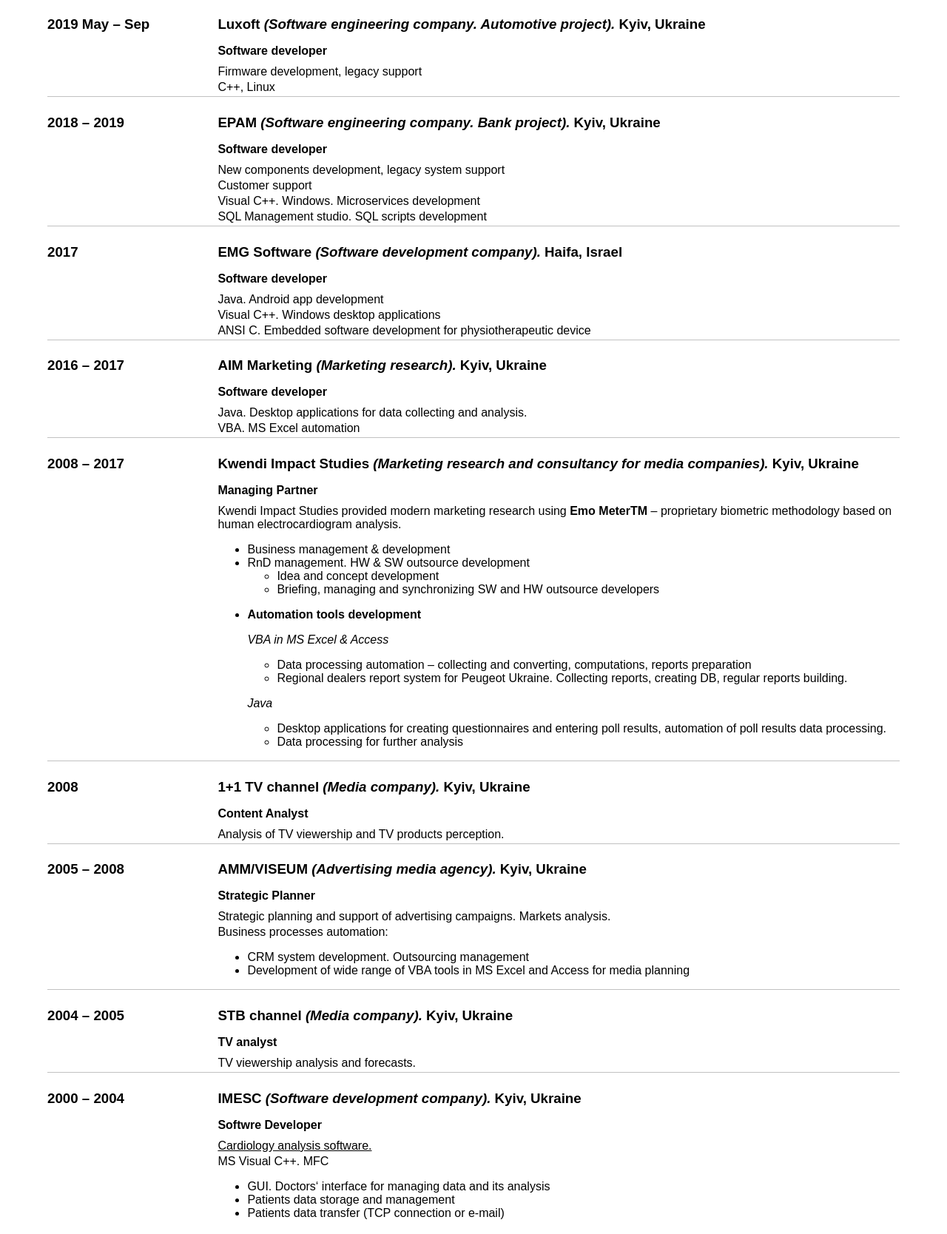
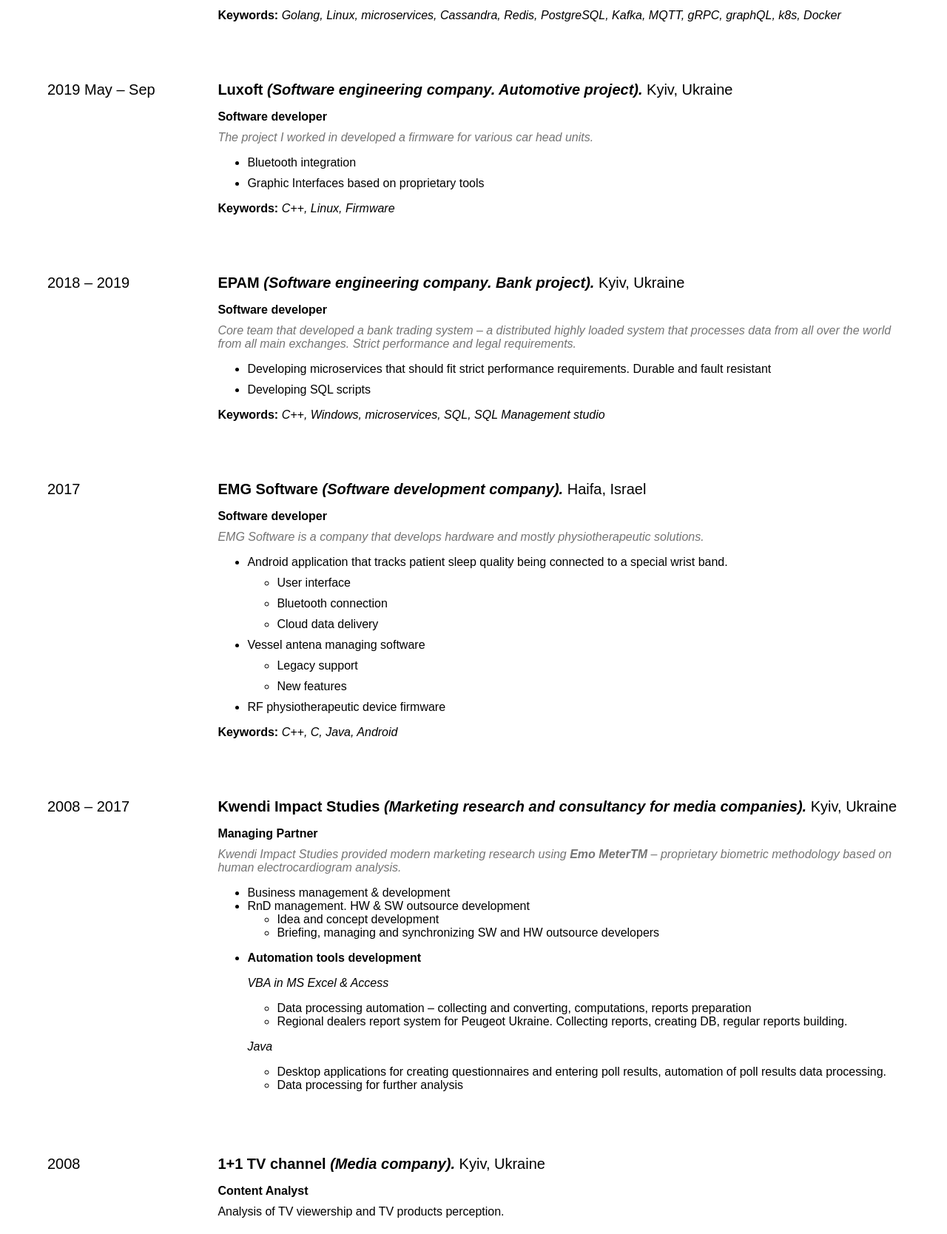
Before and after one commit to yurii-vyrovyi/cv, a plain HTML site: page index.html in a window 1280 px wide. Shown: the part 1073-2741 px from the top of the page at 74% size. Drawn offline with Linux system fonts and the light colour scheme.

Commit message:
update info and styles

```diff
--- a/index.html
+++ b/index.html
@@ -21,7 +21,7 @@
 
             <div class="hdr-name">
                 <h1 >Yurii Vyrovyi</h1>
-                <h2>Software developer</h2>
+                <h2>Software Developer</h2>
             </div>
 
             <table>
@@ -78,15 +78,15 @@
     <div class="exp-row">
 
         <div class="exp-label col-narrow-100 col-wide-20">
-            <h3>2019 &#8211 Now</h3>
+            <p class="job-label">2019 &#8211 Now</p>
         </div>
 
         <div class="exp-value col-narrow-100 col-wide-80">
-            <h3 class="job-label">90poe <em>(Software engineering company. Shipping industry software).</em> Kyiv, Ukraine </h3>
-            <p class="job-label"><strong>Software developer</strong></p>
+            <p class="job-label"><strong>90poe <em>(Software engineering company. Shipping industry software).</em></strong> Kyiv, Ukraine </p>
+            <p class="job-title"><strong>Software developer</strong></p>
 
-            <p class="regular-text company-description"><a href="https://www.90poe.io/"">90poe</a> <em>OOS studio</em> is a fleet management SaaS platform fleet owners for tracking vessels all over the globe.
-                The system provides alerting, and increases fleet effectiveness based on vessel modeling.
+            <p class="regular-text company-description"><a href="https://www.90poe.io/"">90poe</a> OOS studio is a fleet management SaaS platform fleet owners for tracking vessels all over the globe.
+                The system provides different aspects of fleet management, alerting and increases fleet effectiveness based on vessel modeling.
             </p>
 
             <ul>
@@ -115,15 +115,21 @@
     <div class="exp-row">
 
         <div class="exp-label col-narrow-100 col-wide-20">
-            <h3>2019 May &#8211 Sep</h3>
+            <p class="job-label">2019 May &#8211 Sep</p>
         </div>
 
         <div class="exp-value col-narrow-100 col-wide-80">
-            <h3 class="job-label">Luxoft <em>(Software engineering company. Automotive project).</em> Kyiv, Ukraine </h3>
-            <p class="job-label"><strong>Software developer</strong></p>
+            <p class="job-label"><strong>Luxoft <em>(Software engineering company. Automotive project).</em></strong> Kyiv, Ukraine </p>
+            <p class="job-title"><strong>Software developer</strong></p>
 
-            <p class="regular-text">Firmware development, legacy support</p>
-            <p class="regular-text">C++, Linux</p>
+            <p class="regular-text company-description">The project I worked in developed a firmware for various car head units.</p>
+
+            <ul>
+                <li class="job-key-ul">Bluetooth integration</li>
+                <li class="job-key-ul">Graphic Interfaces based on proprietary tools</li>
+            </ul>
+
+            <p class="regular-text"><strong>Keywords:</strong> <em>C++, Linux, Firmware</em></p>
         </div>
 
     </div>
@@ -132,17 +138,24 @@
     <div class="exp-row">
 
         <div class="exp-label col-narrow-100 col-wide-20">
-            <h3>2018 &#8211 2019</h3>
+            <p class="job-label">2018 &#8211 2019</p>
         </div>
 
         <div class="exp-value col-narrow-100 col-wide-80">
-            <h3 class="job-label">EPAM <em>(Software engineering company. Bank project).</em> Kyiv, Ukraine </h3>
-            <p class="job-label"><strong>Software developer</strong></p>
+            <p class="job-label"><strong>EPAM <em>(Software engineering company. Bank project).</em></strong> Kyiv, Ukraine </p>
+            <p class="job-title"><strong>Software developer</strong></p>
 
-            <p class="regular-text">New components development, legacy system support</p>
-            <p class="regular-text">Customer support</p>
-            <p class="regular-text">Visual C++. Windows. Microservices development</p>
-            <p class="regular-text">SQL Management studio. SQL scripts development</p>
+            <p class="regular-text company-description">
+                Core team that developed a bank trading system &#8211 a distributed highly loaded system that processes data from all over the world from all main exchanges.
+                Strict performance and legal requirements.
+            </p>
+
+            <ul>
+                <li class="job-key-ul">Developing microservices that should fit strict performance requirements. Durable and fault resistant</li>
+                <li class="job-key-ul">Developing SQL scripts</li>
+            </ul>
+
+            <p class="regular-text"><strong>Keywords:</strong> <em>C++, Windows, microservices, SQL, SQL Management studio</em></p>
         </div>
 
     </div>
@@ -151,50 +164,48 @@
     <div class="exp-row">
 
         <div class="exp-label col-narrow-100 col-wide-20">
-            <h3>2017</h3>
+            <p class="job-label">2017</p>
         </div>
 
         <div class="exp-value col-narrow-100 col-wide-80">
-            <h3 class="job-label">EMG Software <em>(Software development company).</em> Haifa, Israel</h3>
-            <p class="job-label"><strong>Software developer</strong></p>
+            <p class="job-label"><strong>EMG Software <em>(Software development company).</em></strong> Haifa, Israel</p>
+            <p class="job-title"><strong>Software developer</strong></p>
 
-             <p class="regular-text">Java. Android app development</p>
-             <p class="regular-text">Visual C++. Windows desktop applications</p>
-             <p class="regular-text">ANSI C. Embedded software development for physiotherapeutic device</p>
+            <p class="regular-text company-description">EMG Software is a company that develops hardware and mostly physiotherapeutic solutions.</p>
+
+            <ul>
+                <li class="job-key-ul">Android application that tracks patient sleep quality being connected to a special wrist band.</li>
+                <ul>
+                    <li class="job-key-ul">User interface</li>
+                    <li class="job-key-ul">Bluetooth connection</li>
+                    <li class="job-key-ul">Cloud data delivery</li>
+                </ul>
+                <li class="job-key-ul">Vessel antena managing software</li>
+                <ul>
+                    <li class="job-key-ul">Legacy support</li>
+                    <li class="job-key-ul">New features</li>
+                </ul>
+                <li class="job-key-ul">RF physiotherapeutic device firmware</li>
+            </ul>
+
+            <p class="regular-text"><strong>Keywords:</strong> <em>C++, C, Java, Android</em></p>
+
         </div>
 
     </div>
-
-    <!-- AIM -->
-    <div class="exp-row">
-
-        <div class="exp-label col-narrow-100 col-wide-20">
-            <h3>2016 &#8211 2017</h3>
-        </div>
-
-        <div class="exp-value col-narrow-100 col-wide-80">
-            <h3 class="job-label">AIM Marketing <em>(Marketing research).</em> Kyiv, Ukraine </h3>
-            <p class="job-label"><strong>Software developer</strong></p>
-
-             <p class="regular-text">Java. Desktop applications for data collecting and analysis.</p>
-             <p class="regular-text">VBA. MS Excel automation</p>
-        </div>
-
-    </div>
-
 
     <!-- KWENDI -->
     <div class="exp-row">
 
         <div class="exp-label col-narrow-100 col-wide-20">
-            <h3>2008 &#8211 2017</h3>
+            <p class="job-label">2008 &#8211 2017</p>
         </div>
 
         <div class="exp-value col-narrow-100 col-wide-80">
-            <h3 class="job-label">Kwendi Impact Studies <em>(Marketing research and consultancy for media companies).</em> Kyiv, Ukraine</h3>
-            <p class="job-label"><strong>Managing Partner</strong></p>
+            <p class="job-label"><strong>Kwendi Impact Studies <em>(Marketing research and consultancy for media companies).</em></strong> Kyiv, Ukraine</p>
+            <p class="job-title"><strong>Managing Partner</strong></p>
 
-             <p class="regular-text">Kwendi Impact Studies provided modern marketing research using <strong>Emo MeterTM</strong> &#8211 proprietary biometric methodology based on human electrocardiogram analysis.</p>
+             <p class="regular-text company-description">Kwendi Impact Studies provided modern marketing research using <strong>Emo MeterTM</strong> &#8211 proprietary biometric methodology based on human electrocardiogram analysis.</p>
              <ul>
                 <li>Business management & development</li>
                 <li>RnD management. HW & SW outsource development</li>
@@ -231,12 +242,12 @@
     <div class="exp-row">
 
         <div class="exp-label col-narrow-100 col-wide-20">
-            <h3>2008</h3>
+            <p class="job-label">2008</p>
         </div>
 
         <div class="exp-value col-narrow-100 col-wide-80">
-            <h3 class="job-label">1+1 TV channel <em>(Media company).</em> Kyiv, Ukraine </h3>
-            <p class="job-label"><strong>Content Analyst</strong></p>
+            <p class="job-label"><strong>1+1 TV channel <em>(Media company).</em></strong> Kyiv, Ukraine</p>
+            <p class="job-title"><strong>Content Analyst</strong></p>
 
                 <p class="regular-text">Analysis of TV viewership and TV products perception.</p>
         </div>
@@ -247,12 +258,12 @@
     <div class="exp-row">
 
         <div class="exp-label col-narrow-100 col-wide-20">
-            <h3>2005 &#8211 2008</h3>
+            <p class="job-label">2005 &#8211 2008</p>
         </div>
 
         <div class="exp-value col-narrow-100 col-wide-80">
-            <h3 class="job-label"><strong>AMM/VISEUM</strong> <em>(Advertising media agency).</em> Kyiv, Ukraine </h3>
-            <p class="job-label"><strong>Strategic Planner</strong></p>
+            <p class="job-label"><strong>AMM/VISEUM <em>(Advertising media agency).</em></strong> Kyiv, Ukraine</p>
+            <p class="job-title"><strong>Strategic Planner</strong></p>
 
                 <p class="regular-text">Strategic planning and support of advertising campaigns. Markets analysis.</p>
                 <p class="regular-text">Business processes automation:</p>
@@ -269,12 +280,12 @@
     <div class="exp-row">
 
         <div class="exp-label col-narrow-100 col-wide-20">
-            <h3>2004 &#8211 2005</h3>
+            <p class="job-label">2004 &#8211 2005</p>
         </div>
 
         <div class="exp-value col-narrow-100 col-wide-80">
-            <h3 class="job-label">STB channel <em>(Media company).</em> Kyiv, Ukraine </h3>
-            <p class="job-label"><strong>TV analyst</strong></p>
+            <p class="job-label"><strong>STB channel <em>(Media company).</em></strong> Kyiv, Ukraine </p>
+            <p class="job-title"><strong>TV analyst</strong></p>
 
                 <p class="regular-text">TV viewership analysis and forecasts.</p>
         </div>
@@ -285,20 +296,29 @@
     <div class="exp-row">
 
         <div class="exp-label col-narrow-100 col-wide-20">
-            <h3>2000 &#8211 2004</h3>
+            <p class="job-label">2000 &#8211 2004</p>
         </div>
 
         <div class="exp-value col-narrow-100 col-wide-80">
-            <h3 class="job-label"><strong>IMESC</strong> <em>(Software development company).</em> Kyiv, Ukraine </h3>
-            <p class="job-label"><strong>Softwre Developer</strong></p>
+            <p class="job-label"><strong>IMESC <em>(Software development company).</em></strong> Kyiv, Ukraine </p>
+            <p class="job-title"><strong>Softwre Developer</strong></p>
 
-                <p class="regular-text"><u>Cardiology analysis software.</u></p>
-                <p class="regular-text">MS Visual C++. MFC</p>
-                <ul>
-                   <li>GUI. Doctors&lsquo; interface for managing data and its analysis</li>
-                   <li>Patients data storage and management</li>
-                   <li>Patients data transfer (TCP connection or e-mail)</li>
-                </ul>
+            <p class="regular-text company-description">IMESC proposes software and hardware solutions for healthcare. Mostly focused on ECG solutions.</p>
+
+            <p class="regular-text">Electrocardiology analysis system</p>
+            <ul>
+                <li class="job-key-ul">User interface</li>
+                <li class="job-key-ul">Data storage and management</li>
+                <li class="job-key-ul">ECG data transfer within a distributed system</li>
+            </ul>
+            <p class="regular-text">Vibro physiotherapeutic device</p>
+            <ul>
+                <li class="job-key-ul">User interface</li>
+                <li class="job-key-ul">Firmware</li>
+                <li class="job-key-ul">Therapy management</li>
+            </ul>
+
+            <p class="regular-text"><strong>Keywords:</strong> <em>C++, C</em></p>
 
         </div>
 
@@ -311,11 +331,11 @@
     <div class="exp-row">
 
         <div class="exp-label col-narrow-100 col-wide-20">
-            <h3>1998 &#8211 2004</h3>
+            <p class="job-label">1998 &#8211 2004</p>
         </div>
 
         <div class="exp-value col-narrow-100 col-wide-80">
-            <h3 class="job-label"><strong>Kyiv National Polytechnic University</strong></h3>
+            <p class="job-label"><strong>Kyiv National Polytechnic University</strong></p>
 
             <p class="regular-text">Applied Math department</p>
             <p class="regular-text">M. Sc. in Computer Science</p>
--- a/style.css
+++ b/style.css
@@ -83,16 +83,21 @@
 
 .regular-text {
     margin-top: 0px;
-    margin-bottom: 3px;
+    margin-bottom: 10px;
 }
 
 .job-label {
     margin-bottom: 10px;
+    font-size: 20px;
+}
+
+.job-title {
+    margin-bottom: 10px;
 }
 
 .exp-row {
-    border-top: 1px solid #bfbfbff4;
-    padding-top: 5px;
+    padding-top: 25px;
+    padding-bottom: 25px;
 }
 
 .exp-row::after {
@@ -115,5 +120,6 @@
 }
 
 .company-description {
+    font-style: italic;
     color: #6e6e6ef4;
 }
```
